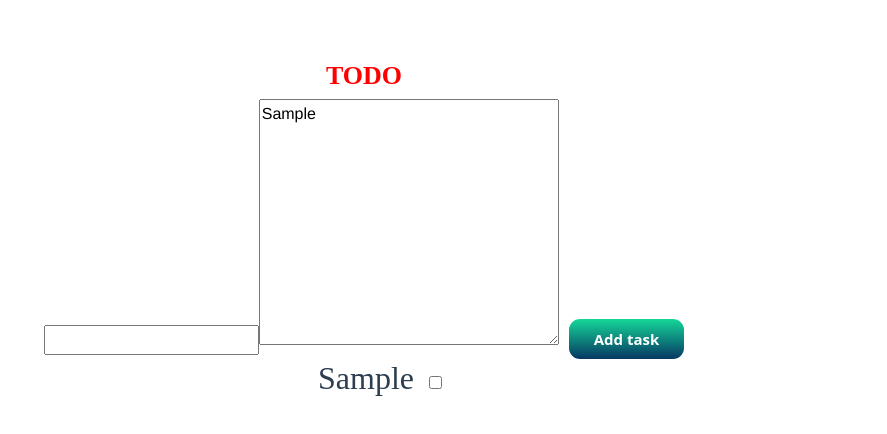
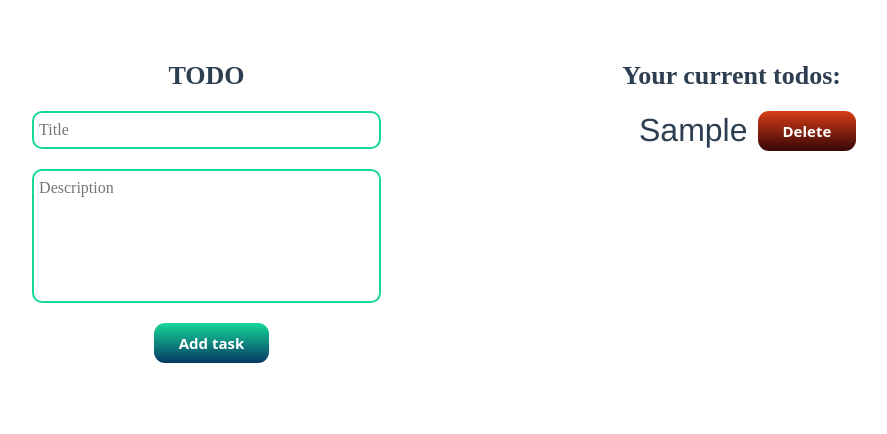
Before and after one commit to Sigma-vue-internship/vue-internship, a Vue app: page / in a window 1280 px wide. Both pictures are taken after typing "Sample", "Sample" into the empty fields and a click on the button "Add task". Shown: the top 434 px of the page, without its empty margins (276-1163 px from the left). Built offline with nearby package versions, Linux system fonts and the light colour scheme.

Commit message:
create todo list

```diff
--- a/src/App.vue
+++ b/src/App.vue
@@ -1,76 +1,73 @@
 <template>
   <div id="app">
     <div class="container">
-      <h1 class="todoTitle" :style="{ color: titleColor }">TODO</h1>
-      <TodoForm v-model="currentItem" @addItem="addItem"></TodoForm>
-      <ul class="todoList" v-if="todoList.length">
-        <li
-          class="todoItem"
-          v-for="(todoItem, index) in todoList"
-          :key="'li' + index"
-        >
-          <h2 :class="{ done: todoItem.isDone }" @click="deleteItem(index)">
-            {{ todoItem.task }}
-          </h2>
-          <input type="checkbox" @click="setDone(index)" />
-        </li>
-      </ul>
+      <div class="content__container">
+        <div class="todo_form">
+          <h1 class="todoTitle">TODO</h1>
+          <TodoForm v-model="currentItem" @addItem="addItem"> </TodoForm>
+        </div>
+        <div class="todo_list">
+          <h1 class="todoTitle">Your current todos:</h1>
+          <ul class="todoList" v-if="todoList.length">
+            <TodoItem
+              v-for="(todoItem, index) in todoList"
+              :key="'item: ' + index"
+              :itemProps="{
+                itemIndex: index,
+                itemLabel: todoItem.itemLabel,
+                isItemOpen: todoItem.isOpen,
+                itemDescription: todoItem.itemDescription,
+              }"
+              @openDescription="openDescription"
+              @deleteItem="deleteItem"
+            />
+          </ul>
+          <span v-else>There will be your todos</span>
+        </div>
+      </div>
     </div>
   </div>
 </template>
 
 <script>
 import TodoForm from "./components/TodoForm/TodoForm.vue";
+import TodoItem from "./components/TodoItem/TodoItem.vue";
 export default {
   name: "App",
   components: {
     TodoForm,
+    TodoItem,
   },
   data() {
     return {
       todoList: [],
       item: {},
-      currentItem: "",
-      description: "",
+      currentItem: {
+        itemLabel: "",
+        itemDescription: "",
+      },
     };
   },
   methods: {
     addItem() {
-      if (this.currentItem.length) {
+      if (this.currentItem.itemLabel.length) {
         this.item = {
-          task: this.currentItem,
-          isDone: false,
-          description: this.description,
+          itemLabel: this.currentItem.itemLabel,
+          isOpen: false,
+          itemDescription: this.currentItem.itemDescription,
         };
         this.todoList.push(this.item);
         this.item = {};
-        this.currentItem = "";
+        this.currentItem.itemLabel = "";
+        this.currentItem.itemDescription = "";
       }
       return;
     },
-    setDone(id) {
-      this.todoList[id].isDone = !this.todoList[id].isDone;
+    openDescription(index) {
+      this.todoList[index].isOpen = !this.todoList[index].isOpen;
     },
     deleteItem(id) {
       this.todoList = this.todoList.filter((item, i) => i !== id);
-    },
-  },
-  computed: {
-    titleColor() {
-      const doneItemsLength = this.todoList.filter(
-        (item) => item.isDone
-      ).length;
-      const isNotDoneItemsLength = this.todoList.filter(
-        (item) => !item.isDone
-      ).length;
-      if (doneItemsLength === 0 || doneItemsLength < isNotDoneItemsLength)
-        return "red";
-      if (
-        doneItemsLength >= isNotDoneItemsLength &&
-        doneItemsLength !== this.todoList.length
-      )
-        return "yellow";
-      return "green";
     },
   },
 };
--- a/src/components/TodoDetails/TodoDetails.vue
+++ b/src/components/TodoDetails/TodoDetails.vue
@@ -0,0 +1,14 @@
+<template>
+  <div>
+    <p>{{ itemDescription }}</p>
+  </div>
+</template>
+
+<script>
+export default {
+  props: ["itemDescription"],
+};
+</script>
+
+<style>
+</style>
--- a/src/components/TodoForm/TodoForm.vue
+++ b/src/components/TodoForm/TodoForm.vue
@@ -1,27 +1,49 @@
 <template>
   <form @submit.prevent="emitAddItem()">
+    <div class="form__container">
       <input
+        class="form__input"
         type="text"
-      v-on:input="$emit('input', $event.target.value)"
+        @input="updateItemInfo()"
         ref="itemLabel"
+        placeholder="Title"
       />
-    <textarea name="" id="" cols="30" rows="10"></textarea>
+      <textarea
+        class="form__input"
+        @input="updateItemInfo()"
+        @keydown.enter="emitAddItem()"
+        ref="itemDescription"
+        maxlength="150"
+        cols="30"
+        rows="5"
+        placeholder="Description"
+      ></textarea>
+      <slot name="additionalField"> </slot>
       <button class="addTaskBtn" type="submit" @keydown.enter="emitAddItem()">
         Add task
       </button>
+    </div>
   </form>
 </template>
 
 <script>
 export default {
   methods: {
+    updateItemInfo() {
+      this.$emit("input", {
+        itemLabel: this.$refs.itemLabel.value,
+        itemDescription: this.$refs.itemDescription.value,
+      });
+    },
     emitAddItem() {
       this.$emit("addItem");
-      this.$refs["itemLabel"].value = "";
+      this.$refs.itemLabel.value = "";
+      this.$refs.itemDescription.value = "";
     },
   },
 };
 </script>
 
-<style>
+<style lang="scss" scoped>
+@import "./todoForm.scss";
 </style>
--- /dev/null
+++ b/src/components/TodoForm/todoForm.scss
@@ -0,0 +1,36 @@
+.form__container{
+    display: flex;
+    align-items: center;
+    gap: 20px;
+    flex-direction: column;
+    .form__input{
+        all: unset;
+        font-family: cursive;
+        border: 2px solid #15d798;
+        text-align: left;
+        padding: 5px;
+        border-radius: 10px;
+        width: 50%;
+        &:focus{
+            border: 2px  dashed #15d798;
+        }
+    }
+}
+.addTaskBtn {
+    margin-left: 10px;
+    background: #15d798;
+    background: linear-gradient(#15d798, #073763);
+    border-radius: 11px;
+    border: 0px;
+    transform: scale(1);
+    padding: 10px 25px;
+    color: #ffffff;
+    cursor: pointer;
+    display: inline-block;
+    font: normal bold 15px "Open Sans", sans-serif;
+    text-align: center;
+    transition: transform cubic-bezier(0.165, 0.84, 0.44, 1) 500ms;
+    &:hover{
+    transform: scale(1.2);
+    }
+}
--- a/src/components/TodoItem/TodoItem.vue
+++ b/src/components/TodoItem/TodoItem.vue
@@ -0,0 +1,45 @@
+<template>
+  <div class="item_container">
+    <div>
+      <h2 @click="callOpenDescription()">
+        {{ this.itemProps.itemLabel }}
+      </h2>
+      <TodoDetails
+        v-if="this.itemProps.isItemOpen"
+        class="description"
+        :isItemOpen="this.itemProps.isItemOpen"
+        :itemDescription="this.itemProps.itemDescription"
+      />
+    </div>
+    <div>
+      <button class="deleteBtn" @click="callDeleteItem()">Delete</button>
+    </div>
+  </div>
+</template>
+
+<script>
+import TodoDetails from "@/components/TodoDetails/TodoDetails.vue";
+export default {
+  components: {
+    TodoDetails,
+  },
+  props: {
+    itemProps: {
+      type: Object,
+      default: () => ({}),
+    },
+  },
+  methods: {
+    callOpenDescription() {
+      this.$emit("openDescription", this.itemProps.itemIndex);
+    },
+    callDeleteItem() {
+      this.$emit("deleteItem", this.itemProps.itemIndex);
+    },
+  },
+};
+</script>
+
+<style lang="scss" scoped>
+@import "./todoItem.scss";
+</style>
--- /dev/null
+++ b/src/components/TodoItem/todoItem.scss
@@ -0,0 +1,24 @@
+.todoItem {
+    font-family: cursive;
+    font-size: 16px;
+    margin-bottom: 15px;
+    cursor: pointer;
+}
+.deleteBtn{
+    margin-left: 10px;
+    background: #d75215;
+    background: linear-gradient(#d73c15, #360707);
+    border-radius: 11px;
+    border: 0px;
+    transform: scale(1);
+    padding: 10px 25px;
+    color: #ffffff;
+    cursor: pointer;
+    display: inline-block;
+    font: normal bold 15px "Open Sans", sans-serif;
+    text-align: center;
+    transition: transform cubic-bezier(0.165, 0.84, 0.44, 1) 500ms;
+    &:hover {
+        transform: scale(1.2);
+    }
+}
--- a/src/styles/index.scss
+++ b/src/styles/index.scss
@@ -1,42 +1,25 @@
-.done {
-    text-decoration: line-through;
-    color: rgba(119, 119, 119, 0.507);
-}
-
 .todoTitle {
     font-family: cursive;
     font-size: 26px;
     font-weight: bold;
+    margin-bottom: 20px;
 }
-
-.todoItem {
+.item_container{
     display: flex;
-    justify-content: center;
-    gap: 15px;
-    cursor: pointer;
-    font-family: cursive;
-    font-size: 16px;
+    justify-content: space-between;
 }
 
 .todoList {
     list-style: none;
 }
-
+.todo_form{
+    flex-basis: 60%;
+}
 .container {
     margin: 0 auto;
     text-align: center;
 }
-
-.addTaskBtn {
-    margin-left: 10px;
-    background: #15d798;
-    background: linear-gradient(#15d798, #073763);
-    border-radius: 11px;
-    border: 0px;
-    padding: 10px 25px;
-    color: #ffffff;
-    cursor: pointer;
-    display: inline-block;
-    font: normal bold 15px "Open Sans", sans-serif;
-    text-align: center;
+.content__container{
+    display: flex;
+    justify-content: space-evenly;
 }
```
Lines whose indentation alone changed are shown as unchanged.
